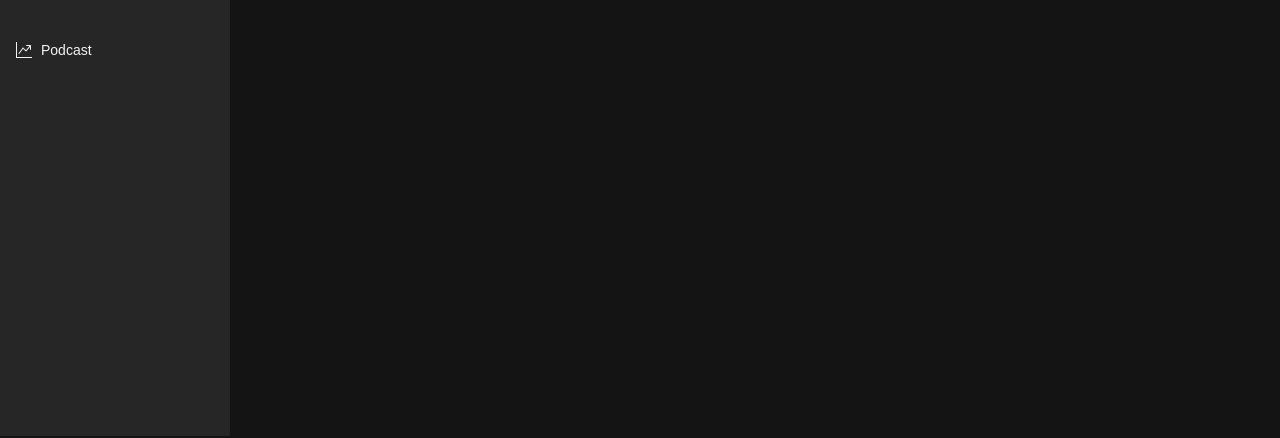
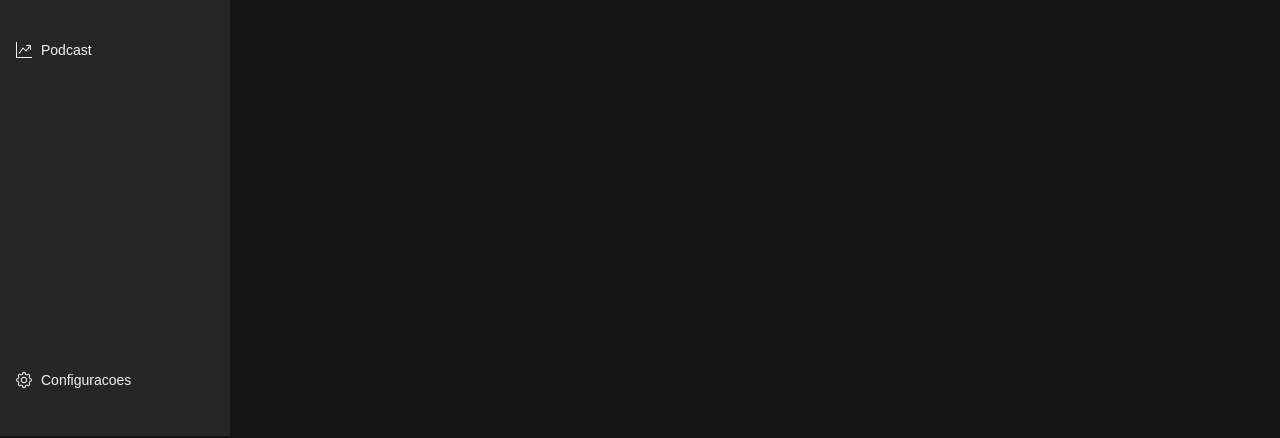
Before and after one commit to nataliaaraujo0/bkpi-app, a React (Vite) app: page / in a window 1280 px wide. Shown: the part 325-763 px from the top of the page. Built offline with nearby package versions, Linux system fonts and the light colour scheme.

Commit message:
chore: item config no componente sidebar

```diff
--- a/src/components/Sidebar/index.jsx
+++ b/src/components/Sidebar/index.jsx
@@ -1,10 +1,11 @@
-import { Wrapper, SideItems, WrapperLogo } from "./styled";
+import { Wrapper, SideItems, WrapperLogo, WrapperConfig } from "./styled";
 import logoImg from "../../assets/img/logo.svg";
 import speedometerIcon from "../../assets/img/speedometer.svg";
 import fileIcon from "../../assets/img/file.svg";
 import videosIcon from "../../assets/img/video.svg";
 import musicIcon from "../../assets/img/music.svg";
 import graphIcon from "../../assets/img/graph.svg";
+import configIcon from "../../assets/img/config.svg";
 
 export function Sidebar() {
   return (
@@ -33,6 +34,13 @@ export function Sidebar() {
           <img src={graphIcon} alt="" />
           <span>Podcast</span>
         </a>
+
+        <WrapperConfig>
+          <a href="#">
+            <img src={configIcon} alt="" />
+            <span>Configuracoes</span>
+          </a>
+        </WrapperConfig>
       </SideItems>
     </Wrapper>
   );
--- a/src/components/Sidebar/styled.js
+++ b/src/components/Sidebar/styled.js
@@ -40,3 +40,14 @@ export const SideItems = styled.ul`
     }
   }
 `;
+
+export const WrapperConfig = styled.div`
+  display: flex;
+  align-items: flex-end;
+  padding-top: 260px;
+
+  a {
+    display: flex;
+    align-items: flex-end;
+  }
+`;
```
